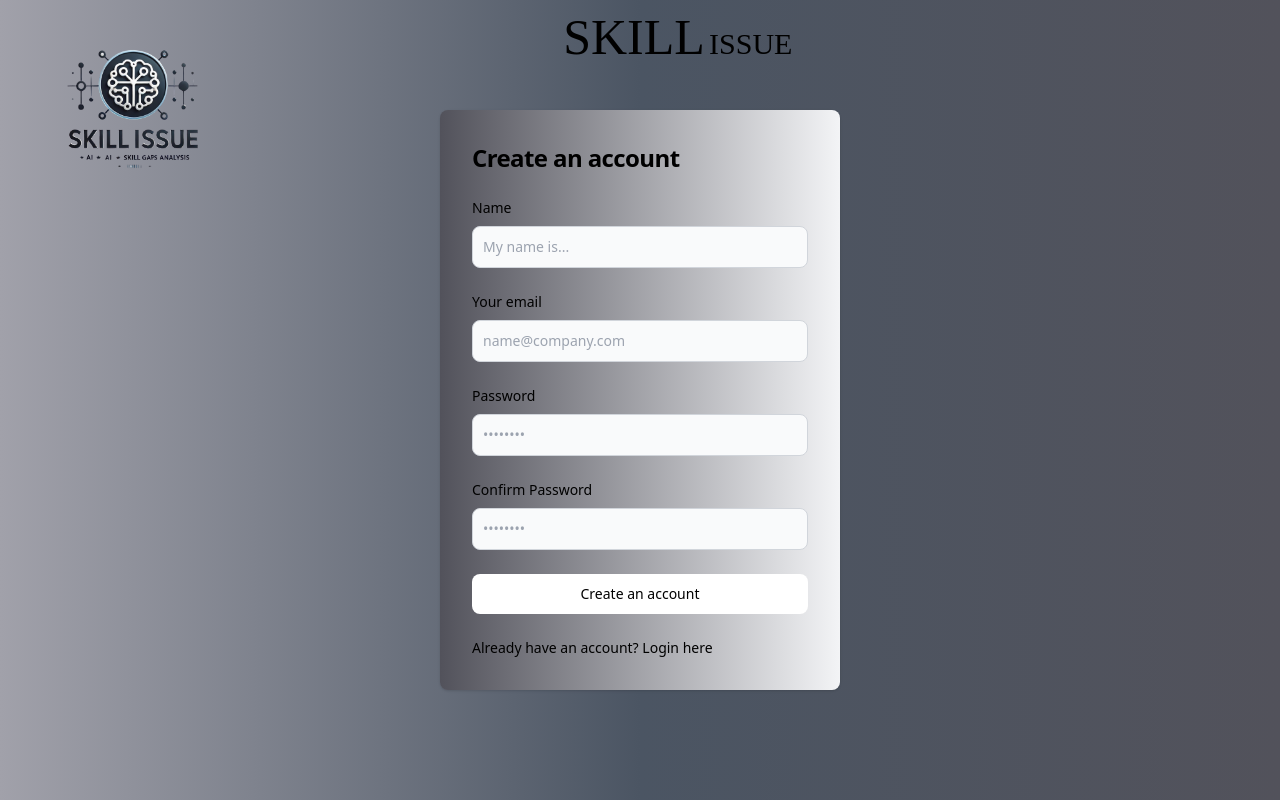
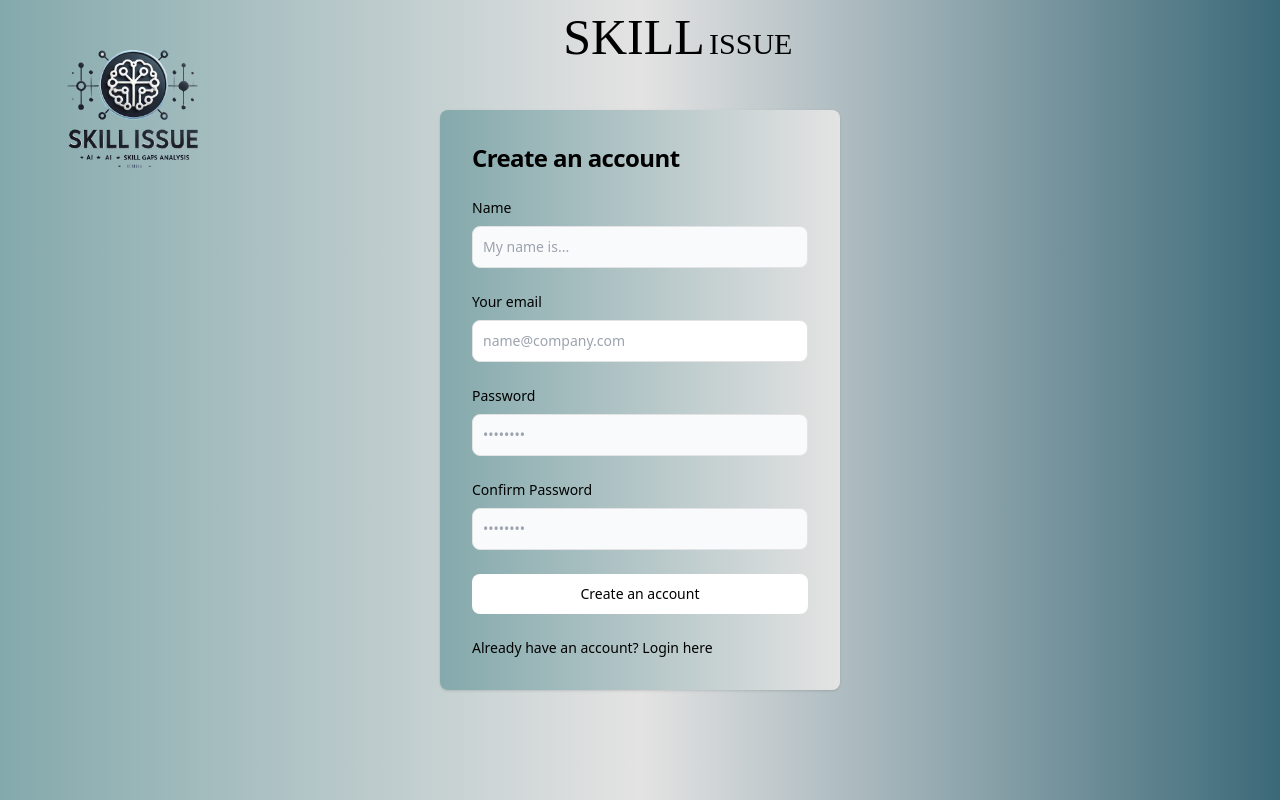
Before and after one commit to JiyanBhalara/GirlHacks, a React (Create React App) app in the folder frontend/: page /signup in a window 1280 px wide. Built offline with nearby package versions, Linux system fonts and the light colour scheme.

Commit message:
"Updated color scheme and styling for various components, including FileInputComponent, FileUploadPage, SignIn, and SignUp."

```diff
--- a/frontend/src/components/FileInputComponent.jsx
+++ b/frontend/src/components/FileInputComponent.jsx
@@ -103,12 +103,12 @@ function FileInputComponent({ label, onFileChange }) {
   };
 
   return (
-    <div className="p-6 w-full max-w-lg mx-auto bg-[#51534b] rounded-xl shadow-md space-y-4">
+    <div className="p-6 w-full max-w-lg mx-auto bg-[#84A9AC] rounded-xl shadow-md space-y-4">
       <div className="space-y-2">
         <div
           onDragOver={handleDragOver}
           onDrop={handleFileDrop}
-          className="border-2 border-dashed border-gray-300 text-white rounded-md p-6 text-center cursor-pointer"
+          className="border-2 border-dashed border-[#84A9AC] text-white rounded-md p-6 text-center cursor-pointer"
         >
           Drag 'n' drop {label} here, or click to select files
         </div>
@@ -121,7 +121,7 @@ function FileInputComponent({ label, onFileChange }) {
         />
         <label
           htmlFor={`${label.replace(/\s+/g, "-").toLowerCase()}-input`}
-          className="block w-full text-center bg-[#697565] hover:bg-[#ECDFCC] active:bg-[#181C14] text-white font-semibold py-2 px-4 rounded cursor-pointer transition duration-300 ease-in-out"
+          className="block w-full text-center bg-[#84A9AC] hover:bg-[#E4E3E3] active:bg-[#3B6978] text-white font-semibold py-2 px-4 rounded cursor-pointer transition duration-300 ease-in-out"
         >
           Browse files
         </label>
@@ -138,13 +138,13 @@ function FileInputComponent({ label, onFileChange }) {
         )}
       </div>
       {previewFile && (
-        <div className="fixed inset-0 bg-[#5c6559] bg-opacity-50 overflow-y-auto h-full w-full p-5">
+        <div className="fixed inset-0 bg-[#84A9AC] bg-opacity-50 overflow-y-auto h-full w-full p-5">
           <div className="relative top-20 mx-auto p-5 border w-3/4 shadow-lg rounded-md bg-white">
             <div className="flex justify-between items-center">
               <h4 className="text-lg font-bold truncate">{previewFile.name}</h4>
               <button
                 onClick={handleClosePreview}
-                className="bg-[#181C14] text-white rounded-full p-2"
+                className="bg-[#204051] text-white rounded-full p-2"
               >
                 <IoClose className="text-lg" />
               </button>
--- a/frontend/src/components/FileUploadPage.jsx
+++ b/frontend/src/components/FileUploadPage.jsx
@@ -29,7 +29,7 @@ function FileUploadPage() {
   };
 
   return (
-    <div className="flex flex-col bg-cover items-center gap-10 bg-[#181C14] justify-center min-h-screen ">
+    <div className="flex flex-col bg-cover items-center gap-10 bg-[#204051] justify-center min-h-screen ">
       <motion.div
         whileHover={{ scale: 1.1 }}
         transition={{ type: "spring", stiffness: 300 }}
@@ -53,7 +53,7 @@ function FileUploadPage() {
         <motion.button
           whileHover={{ scale: 1.2 }}
           transition={{ type: "spring", stiffness: 300 }}
-          className="rounded-xl bg-gradient-to-r from-zinc-700 to-zinc-400 border px-4 py-2 text-white"
+          className="rounded-xl bg-gradient-to-r from-[#84A9AC] to-[#E4E3E3] border px-4 py-2 text-white"
           onClick={handleShowSkillGap}
         >
           Show Skill Gap
@@ -61,7 +61,7 @@ function FileUploadPage() {
         <motion.button
           whileHover={{ scale: 1.2 }}
           transition={{ type: "spring", stiffness: 300 }}
-          className="rounded-xl bg-gradient-to-r from-zinc-700 to-zinc-400 border px-4 py-2 text-white"
+          className="rounded-xl bg-gradient-to-r from-[#84A9AC] to-[#E4E3E3] border px-4 py-2 text-white"
           onClick={navigateToJobRecommendations}
         >
           Show Job Recommendations
--- a/frontend/src/components/SignUp.jsx
+++ b/frontend/src/components/SignUp.jsx
@@ -43,7 +43,7 @@ function SignUp() {
   // }
 
   return (
-    <section className="bg-gradient-to-r from-zinc-400 via-gray-600 to-zinc-600">
+    <section className="bg-gradient-to-r from-[#84A9AC] via-[#E4E3E3] to-[#3B6978]">
       <motion.div
         whileHover={{ scale: 1.1 }}
         transition={{ type: "spring", stiffness: 300 }}
@@ -56,7 +56,7 @@ function SignUp() {
           <span className="text-[30px] font-['Neue_Montreal']">ISSUE</span>
         </h1>
       <div className="flex flex-col items-center justify-center px-6 py-8 mx-auto md:h-screen lg:py-0 max-w-md">
-        <div className="w-full rounded-lg shadow dark:border md:mt-0 sm:max-w-md xl:p-0 bg-gradient-to-r from-zinc-600 to-gray-100 dark:border-gray-900">
+        <div className="w-full rounded-lg shadow dark:border md:mt-0 sm:max-w-md xl:p-0 bg-gradient-to-r from-[#84A9AC] to-[#E4E3E3] dark:border-[#3B6978]">
           <div className="p-6 space-y-4 md:space-y-6 sm:p-8">
             <h1 className="text-xl font-bold leading-tight tracking-tight text-black md:text-2xl dark:text-white">
               Create an account
@@ -73,7 +73,7 @@ function SignUp() {
                   name="name"
                   id="name"
                   placeholder="My name is..."
-                  className="bg-gray-50 border border-gray-300 text-black text-sm rounded-lg focus:ring-primary-600 focus:border-primary-600 block w-full p-2.5 dark:bg-gray-700 dark:border-gray-600 dark:placeholder-gray-400 dark:text-white dark:focus:ring-blue-500 dark:focus:border-blue-500"
+                  className="bg-gray-50 border border-[#E4E3E3] text-black text-sm rounded-lg focus:ring-primary-600 focus:border-primary-600 block w-full p-2.5 dark:bg-[#84A9AC] dark:border-[#E4E3E3] dark:placeholder-[#3B6978] dark:text-white dark:focus:ring-[#E4E3E3] dark:focus:border-[#3B6978]"
                   required
                   value={name}
                   onChange={(e) => setName(e.target.value)}
@@ -90,7 +90,7 @@ function SignUp() {
                   type="email"
                   name="email"
                   id="email"
-                  className="bg-gray-50 border border-gray-300 text-black text-sm rounded-lg focus:ring-primary-600 focus:border-primary-600 block w-full p-2.5 dark:bg-gray-700 dark:border-gray-600 dark:placeholder-gray-400 dark:text-white dark:focus:ring-blue-500 dark:focus:border-blue-500"
+                  className="bg-[gray-50] border border-[#E4E3E3] text-black text-sm rounded-lg focus:ring-primary-600 focus:border-primary-600 block w-full p-2.5 dark:bg-[#84A9AC] dark:border-[#E4E3E3] dark:placeholder-[#3B6978] dark:text-white dark:focus:ring-[#E4E3E3] dark:focus:border-[#3B6978]"
                   placeholder="name@company.com"
                   required
                   value={email}
@@ -109,7 +109,7 @@ function SignUp() {
                   name="password"
                   id="password"
                   placeholder="••••••••"
-                  className="bg-gray-50 border border-gray-300 text-black text-sm rounded-lg focus:ring-primary-600 focus:border-primary-600 block w-full p-2.5 dark:bg-gray-700 dark:border-gray-600 dark:placeholder-gray-400 dark:text-white dark:focus:ring-blue-500 dark:focus:border-blue-500"
+                  className="bg-gray-50 border border-[#E4E3E3] text-black text-sm rounded-lg focus:ring-primary-600 focus:border-primary-600 block w-full p-2.5 dark:bg-[#84A9AC] dark:border-[#E4E3E3] dark:placeholder-[#3B6978] dark:text-white dark:focus:ring-[#E4E3E3] dark:focus:border-[#3B6978]"
                   required
                   value={password}
                   onChange={(e) => setPassword(e.target.value)}
@@ -127,7 +127,7 @@ function SignUp() {
                   name="confirm-password"
                   id="confirm-password"
                   placeholder="••••••••"
-                  className="bg-gray-50 border border-gray-300 text-black text-sm rounded-lg focus:ring-primary-600 focus:border-primary-600 block w-full p-2.5 dark:bg-gray-700 dark:border-gray-600 dark:placeholder-gray-400 dark:text-white dark:focus:ring-blue-500 dark:focus:border-blue-500"
+                  className="bg-gray-50 border border-[#E4E3E3] text-black text-sm rounded-lg focus:ring-primary-600 focus:border-primary-600 block w-full p-2.5 dark:bg-[#84A9AC] dark:border-[#E4E3E3] dark:placeholder-[#3B6978] dark:text-white dark:focus:ring-[#E4E3E3] dark:focus:border-[#3B6978]"
                   required
                   value={confirmPassword}
                   onChange={(e) => setConfirmPassword(e.target.value)}
```
Also changed, not shown: frontend/src/components/SignIn.jsx (+5 -5 lines).
